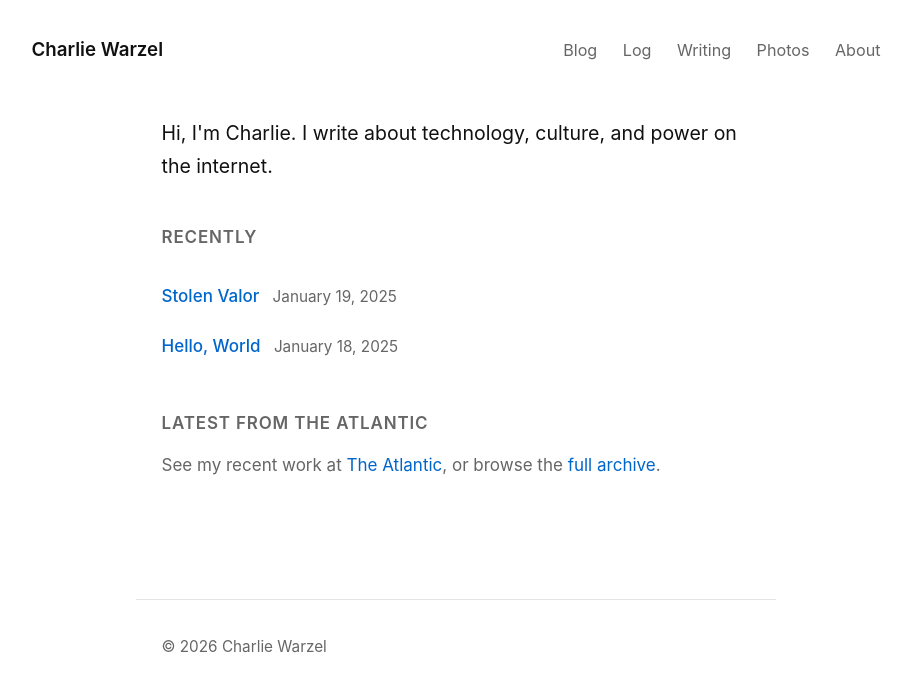
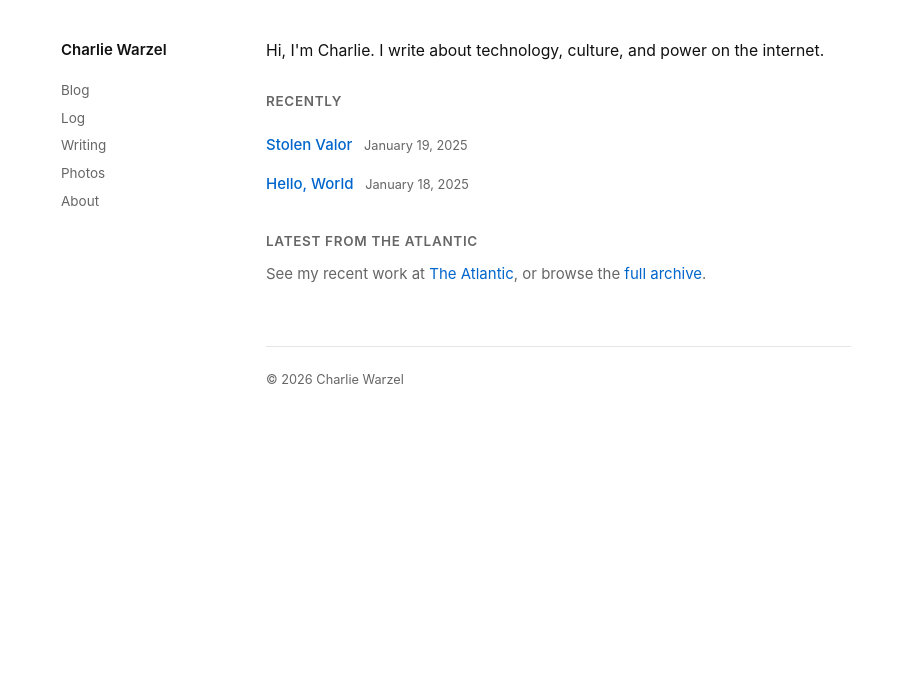
Before and after one commit to cwarzel/cwarzel.github.io, a Jekyll site: the page built from index.html, in a window 1280 px wide. Shown: the top 692 px of the page, without its empty margins (184-1095 px from the left). Built offline with Jekyll 4.4.1, drawn with Linux system fonts in a browser that asks for light colours.

Commit message:
Update design: smaller font, left sidebar navigation

```diff
--- a/_layouts/default.html
+++ b/_layouts/default.html
@@ -9,23 +9,25 @@
   <link rel="alternate" type="application/rss+xml" title="{{ site.title }}" href="/feed.xml">
 </head>
 <body>
-  <nav class="nav">
-    <a href="/" class="nav-name">{{ site.title }}</a>
-    <div class="nav-links">
+  <div class="layout">
+    <aside class="sidebar">
+      <a href="/" class="sidebar-name">{{ site.title }}</a>
+      <nav class="sidebar-nav">
         <a href="/blog"{% if page.url == '/blog/' or page.url contains '/blog/' %} class="active"{% endif %}>Blog</a>
         <a href="/log"{% if page.url == '/log/' %} class="active"{% endif %}>Log</a>
         <a href="/writing"{% if page.url == '/writing/' %} class="active"{% endif %}>Writing</a>
         <a href="/photos"{% if page.url == '/photos/' %} class="active"{% endif %}>Photos</a>
         <a href="/about"{% if page.url == '/about/' %} class="active"{% endif %}>About</a>
-    </div>
       </nav>
+    </aside>
 
     <main class="main">
       {{ content }}
-  </main>
 
       <footer class="footer">
         <p>&copy; {{ 'now' | date: '%Y' }} {{ site.author }}</p>
       </footer>
+    </main>
+  </div>
 </body>
 </html>
--- a/assets/styles.css
+++ b/assets/styles.css
@@ -1,6 +1,6 @@
 /* =========================================
    Charlie Warzel — Clean, minimal styling
-   Inspired by macwright.com
+   Left sidebar navigation, smaller font
    ========================================= */
 
 :root {
@@ -11,8 +11,8 @@
   --link-hover: #004499;
   --border: #e5e5e5;
   --code-bg: #f5f5f5;
-  --max-width: 640px;
-  --nav-width: 900px;
+  --content-width: 600px;
+  --sidebar-width: 160px;
 }
 
 @media (prefers-color-scheme: dark) {
@@ -33,8 +33,8 @@
 }
 
 html {
-  font-size: 17px;
-  line-height: 1.7;
+  font-size: 15px;
+  line-height: 1.6;
   -webkit-font-smoothing: antialiased;
 }
 
@@ -46,20 +46,117 @@ body {
   color: var(--text);
 }
 
+/* Layout: Sidebar + Main */
+.layout {
+  display: grid;
+  grid-template-columns: var(--sidebar-width) minmax(0, var(--content-width));
+  gap: 3rem;
+  max-width: calc(var(--sidebar-width) + var(--content-width) + 6rem);
+  margin: 0 auto;
+  padding: 2.5rem 2rem;
+}
+
+@media (max-width: 720px) {
+  .layout {
+    grid-template-columns: 1fr;
+    gap: 1.5rem;
+    padding: 1.5rem;
+  }
+}
+
+/* Sidebar */
+.sidebar {
+  position: sticky;
+  top: 2.5rem;
+  align-self: start;
+}
+
+.sidebar-name {
+  display: block;
+  font-weight: 600;
+  font-size: 1rem;
+  color: var(--text);
+  text-decoration: none;
+  margin-bottom: 1.25rem;
+}
+
+.sidebar-name:hover {
+  color: var(--text);
+  text-decoration: none;
+}
+
+.sidebar-nav {
+  display: flex;
+  flex-direction: column;
+  gap: 0.4rem;
+}
+
+.sidebar-nav a {
+  color: var(--text-secondary);
+  text-decoration: none;
+  font-size: 0.9rem;
+}
+
+.sidebar-nav a:hover {
+  color: var(--text);
+}
+
+.sidebar-nav a.active {
+  color: var(--text);
+  font-weight: 500;
+}
+
+@media (max-width: 720px) {
+  .sidebar {
+    position: static;
+    display: flex;
+    align-items: baseline;
+    gap: 1.5rem;
+    flex-wrap: wrap;
+  }
+
+  .sidebar-name {
+    margin-bottom: 0;
+  }
+
+  .sidebar-nav {
+    flex-direction: row;
+    gap: 1rem;
+  }
+}
+
+/* Main content */
+.main {
+  min-width: 0;
+}
+
+/* Footer */
+.footer {
+  margin-top: 4rem;
+  padding-top: 1.5rem;
+  border-top: 1px solid var(--border);
+  color: var(--text-secondary);
+  font-size: 0.85rem;
+}
+
+.footer p {
+  margin: 0;
+}
+
 /* Typography */
 h1, h2, h3, h4 {
   font-weight: 600;
   line-height: 1.3;
-  margin-top: 2rem;
-  margin-bottom: 1rem;
+  margin-top: 1.75rem;
+  margin-bottom: 0.75rem;
 }
 
-h1 { font-size: 1.75rem; }
-h2 { font-size: 1.35rem; }
-h3 { font-size: 1.15rem; }
+h1 { font-size: 1.5rem; }
+h2 { font-size: 1.2rem; }
+h3 { font-size: 1.05rem; }
 
 p {
-  margin: 0 0 1.5rem 0;
+  margin: 0 0 1.25rem 0;
 }
 
 a {
@@ -72,76 +169,15 @@ a:hover {
   text-decoration: underline;
 }
 
-/* Navigation */
-.nav {
-  max-width: var(--nav-width);
-  margin: 0 auto;
-  padding: 2rem 1.5rem;
-  display: flex;
-  justify-content: space-between;
-  align-items: baseline;
-  flex-wrap: wrap;
-  gap: 1rem;
-}
-
-.nav-name {
-  font-weight: 600;
-  font-size: 1.1rem;
-  color: var(--text);
-  text-decoration: none;
-}
-
-.nav-name:hover {
-  color: var(--text);
-  text-decoration: none;
-}
-
-.nav-links {
-  display: flex;
-  gap: 1.5rem;
-}
-
-.nav-links a {
-  color: var(--text-secondary);
-  font-size: 0.95rem;
-}
-
-.nav-links a:hover,
-.nav-links a.active {
-  color: var(--text);
-  text-decoration: none;
-}
-
-/* Main content */
-.main {
-  max-width: var(--max-width);
-  margin: 0 auto;
-  padding: 1rem 1.5rem 4rem;
-}
-
-/* Footer */
-.footer {
-  max-width: var(--max-width);
-  margin: 0 auto;
-  padding: 2rem 1.5rem 4rem;
-  border-top: 1px solid var(--border);
-  color: var(--text-secondary);
-  font-size: 0.9rem;
-}
-
-.footer p {
-  margin: 0;
-}
-
 /* Post list (blog, writing, log) */
 .post-list {
   list-style: none;
   padding: 0;
-  margin: 2rem 0;
+  margin: 1.5rem 0;
 }
 
 .post-list li {
-  margin-bottom: 1.25rem;
+  margin-bottom: 1rem;
 }
 
 .post-list a {
@@ -151,55 +187,55 @@ a:hover {
 .post-list time,
 .post-list .meta {
   color: var(--text-secondary);
-  font-size: 0.9rem;
+  font-size: 0.85rem;
   margin-left: 0.5rem;
 }
 
 /* Single post */
 .post-header {
-  margin-bottom: 2.5rem;
+  margin-bottom: 2rem;
 }
 
 .post-header h1 {
   margin-top: 0;
-  margin-bottom: 0.5rem;
+  margin-bottom: 0.4rem;
 }
 
 .post-header time {
   color: var(--text-secondary);
-  font-size: 0.95rem;
+  font-size: 0.9rem;
 }
 
 .post-content {
-  margin-bottom: 3rem;
+  margin-bottom: 2.5rem;
 }
 
 .post-content img {
   max-width: 100%;
   height: auto;
   display: block;
-  margin: 2rem 0;
+  margin: 1.75rem 0;
 }
 
 .post-content figure {
-  margin: 2.5rem 0;
+  margin: 2rem 0;
   padding: 0;
 }
 
 .post-content figcaption {
   color: var(--text-secondary);
-  font-size: 0.9rem;
-  margin-top: 0.75rem;
+  font-size: 0.85rem;
+  margin-top: 0.5rem;
   font-style: italic;
 }
 
 /* Expand images beyond content width */
 .post-content img,
 .post-content figure {
-  max-width: calc(100% + 4rem);
-  margin-left: -2rem;
-  margin-right: -2rem;
-  width: calc(100% + 4rem);
+  max-width: calc(100% + 3rem);
+  margin-left: -1.5rem;
+  margin-right: -1.5rem;
+  width: calc(100% + 3rem);
 }
 
 .post-content figure img {
@@ -210,10 +246,10 @@ a:hover {
 @media (max-width: 720px) {
   .post-content img,
   .post-content figure {
-    max-width: calc(100% + 3rem);
-    margin-left: -1.5rem;
-    margin-right: -1.5rem;
-    width: calc(100% + 3rem);
+    max-width: 100%;
+    margin-left: 0;
+    margin-right: 0;
+    width: 100%;
   }
 }
 
@@ -231,7 +267,7 @@ pre {
   padding: 1rem;
   overflow-x: auto;
   border-radius: 4px;
-  margin: 1.5rem 0;
+  margin: 1.25rem 0;
 }
 
 pre code {
@@ -241,8 +277,8 @@ pre code {
 
 /* Blockquote */
 blockquote {
-  margin: 1.5rem 0;
-  padding-left: 1.25rem;
+  margin: 1.25rem 0;
+  padding-left: 1rem;
   border-left: 3px solid var(--border);
   color: var(--text-secondary);
   font-style: italic;
@@ -255,9 +291,9 @@ blockquote p:last-child {
 /* Photos page */
 .photo-grid {
   display: grid;
-  grid-template-columns: repeat(auto-fill, minmax(280px, 1fr));
-  gap: 1.5rem;
-  margin: 2rem 0;
+  grid-template-columns: repeat(auto-fill, minmax(240px, 1fr));
+  gap: 1.25rem;
+  margin: 1.5rem 0;
 }
 
 .photo-grid a {
@@ -266,7 +302,7 @@ blockquote p:last-child {
 
 .photo-grid img {
   width: 100%;
-  height: 200px;
+  height: 180px;
   object-fit: cover;
   display: block;
   transition: opacity 0.2s;
@@ -278,11 +314,10 @@ blockquote p:last-child {
 
 /* Single photo page */
 .photo-single figure {
-  margin: 0 0 2rem 0;
-  /* Full bleed photo */
-  max-width: calc(100% + 4rem);
-  margin-left: -2rem;
-  margin-right: -2rem;
+  margin: 0 0 1.5rem 0;
+  max-width: calc(100% + 3rem);
+  margin-left: -1.5rem;
+  margin-right: -1.5rem;
 }
 
 .photo-single img {
@@ -292,15 +327,15 @@ blockquote p:last-child {
 }
 
 .photo-single figcaption {
-  padding: 0.75rem 2rem 0;
+  padding: 0.5rem 1.5rem 0;
   color: var(--text-secondary);
-  font-size: 0.9rem;
+  font-size: 0.85rem;
   font-style: italic;
 }
 
 .photo-meta h1 {
   margin-top: 0;
-  margin-bottom: 0.5rem;
+  margin-bottom: 0.4rem;
 }
 
 .photo-meta .location {
@@ -310,33 +345,33 @@ blockquote p:last-child {
 
 .photo-meta time {
   color: var(--text-secondary);
-  font-size: 0.9rem;
+  font-size: 0.85rem;
 }
 
 @media (max-width: 720px) {
   .photo-single figure {
-    max-width: calc(100% + 3rem);
-    margin-left: -1.5rem;
-    margin-right: -1.5rem;
+    max-width: 100%;
+    margin-left: 0;
+    margin-right: 0;
   }
 
   .photo-single figcaption {
-    padding-left: 1.5rem;
-    padding-right: 1.5rem;
+    padding-left: 0;
+    padding-right: 0;
   }
 }
 
 /* Log page */
 .log-section {
-  margin-bottom: 3rem;
+  margin-bottom: 2.5rem;
 }
 
 .log-section h2 {
-  font-size: 1.1rem;
+  font-size: 0.95rem;
   text-transform: uppercase;
   letter-spacing: 0.05em;
   color: var(--text-secondary);
-  margin-bottom: 1rem;
+  margin-bottom: 0.75rem;
 }
 
 .log-list {
@@ -346,8 +381,8 @@ blockquote p:last-child {
 }
 
 .log-list li {
-  margin-bottom: 0.75rem;
-  padding-bottom: 0.75rem;
+  margin-bottom: 0.6rem;
+  padding-bottom: 0.6rem;
   border-bottom: 1px solid var(--border);
 }
 
@@ -365,26 +400,26 @@ blockquote p:last-child {
 
 .log-item-note {
   color: var(--text-secondary);
-  font-size: 0.9rem;
-  margin-top: 0.25rem;
+  font-size: 0.85rem;
+  margin-top: 0.2rem;
 }
 
 /* About page */
 .about-photo {
-  max-width: 200px;
+  max-width: 180px;
   border-radius: 4px;
-  margin-bottom: 1.5rem;
+  margin-bottom: 1.25rem;
 }
 
 /* Intro text on home */
 .intro {
-  font-size: 1.15rem;
-  margin-bottom: 2.5rem;
+  font-size: 1.05rem;
+  margin-bottom: 2rem;
 }
 
 /* Section headers */
 .section-header {
-  margin-bottom: 1.5rem;
+  margin-bottom: 1.25rem;
 }
 
 .section-header h1 {
@@ -393,32 +428,32 @@ blockquote p:last-child {
 
 /* Recently section on home */
 .home-section {
-  margin-bottom: 3rem;
+  margin-bottom: 2.5rem;
 }
 
 .home-section h2 {
-  font-size: 1rem;
+  font-size: 0.9rem;
   text-transform: uppercase;
   letter-spacing: 0.05em;
   color: var(--text-secondary);
-  margin-bottom: 1rem;
+  margin-bottom: 0.75rem;
 }
 
 /* Horizontal rule */
 hr {
   border: none;
   border-top: 1px solid var(--border);
-  margin: 2rem 0;
+  margin: 1.75rem 0;
 }
 
 /* Lists in content */
 ul, ol {
-  padding-left: 1.5rem;
-  margin: 1rem 0 1.5rem;
+  padding-left: 1.25rem;
+  margin: 0.75rem 0 1.25rem;
 }
 
 li {
-  margin-bottom: 0.5rem;
+  margin-bottom: 0.4rem;
 }
 
 /* Utility */
```
Lines whose indentation alone changed are shown as unchanged.
